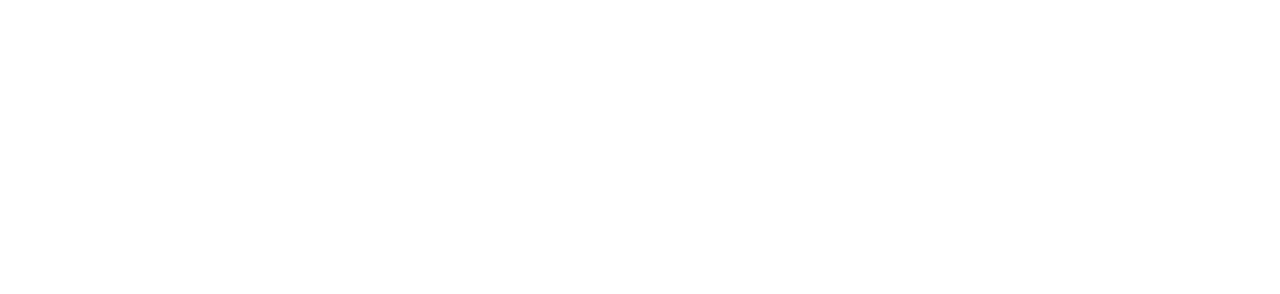
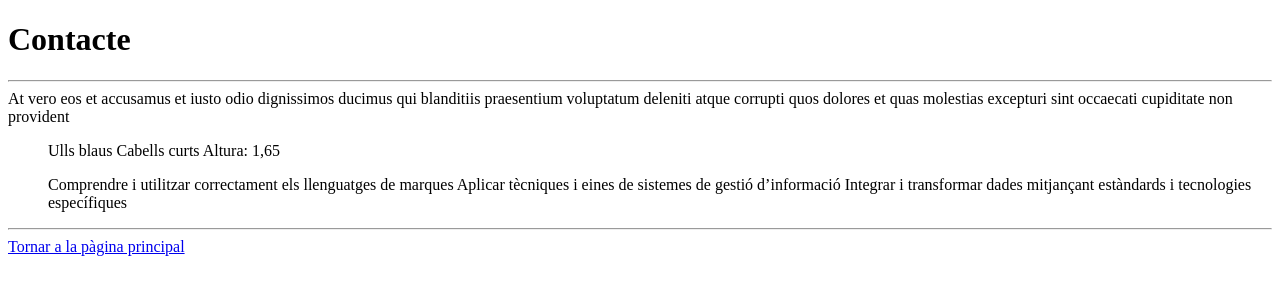
Before and after one commit to OscarFernandezLoro/DAM1M04-Exercici001, a plain HTML site: page contacte.html in a window 1280 px wide. Drawn offline with Linux system fonts and the light colour scheme.

Commit message:
contacte e index complets sin css

```diff
--- a/contacte.html
+++ b/contacte.html
@@ -0,0 +1,25 @@
+<!DOCTYPE html>
+<html xmlns="http://www.w3.org/1999/xhtml">
+   <head>
+        <link rel="stylesheet" href="estils.css">
+        <title><h1>Contacte</h1></title>
+    </head>
+    <body>
+        <h1>Contacte</h1>
+        <hr/>
+        At vero eos et accusamus et iusto odio dignissimos ducimus qui blanditiis praesentium
+        voluptatum deleniti atque corrupti quos dolores et quas molestias excepturi sint occaecati
+        cupiditate non provident
+        <ol>
+            <il>Ulls blaus</il>
+            <il>Cabells curts</il>
+            <il>Altura: 1,65</il>
+        </ol>
+        <ul>
+            <il>Comprendre i utilitzar correctament els llenguatges de marques</il>
+            <il>Aplicar tècniques i eines de sistemes de gestió d’informació</il>
+            <il>Integrar i transformar dades mitjançant estàndards i tecnologies específiques</il>
+        </ul>
+        <hr/>
+        <a href="index.html">Tornar a la pàgina principal</a>
+    </body>
```
Also changed, not shown: index.html (+1 -0 lines).
